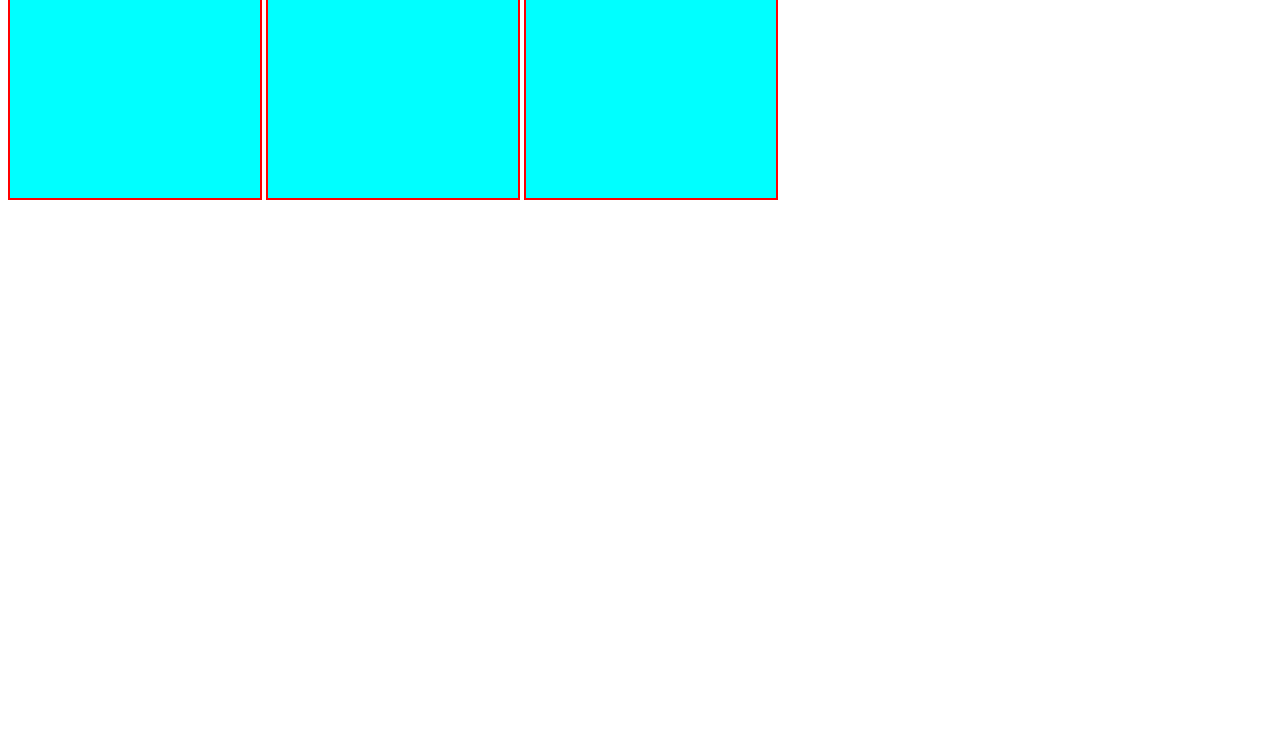
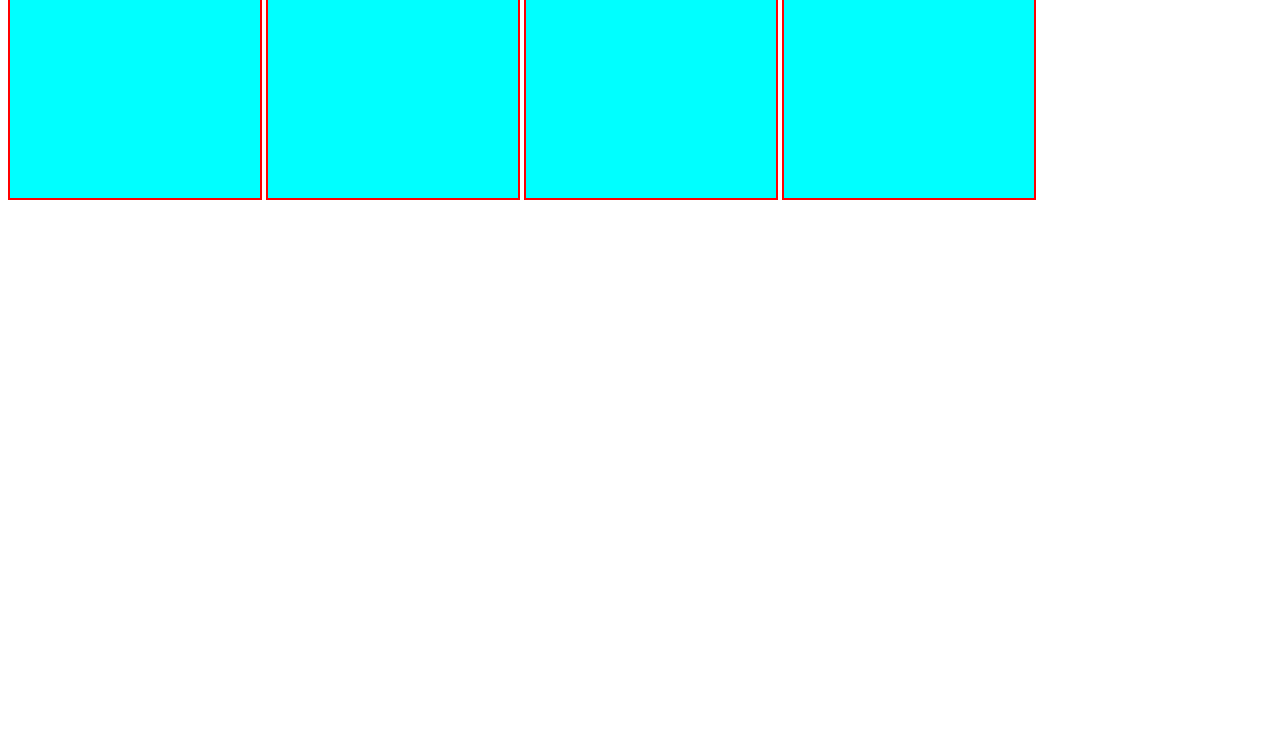
Before and after one commit to akhilesh7899y/LocalToRemote, a plain HTML site: page index.html in a window 1280 px wide. Shown: the part 65-800 px from the top of the page. Drawn offline with Linux system fonts and the light colour scheme.

Commit message:
add 4th box
to learn reflect changes in local files

```diff
--- a/index.html
+++ b/index.html
@@ -16,5 +16,8 @@
     <div>
         this 3rd box.
     </div>
+    <div>
+        this 4th box.
+    </div>
 </body>
 </html>
```
